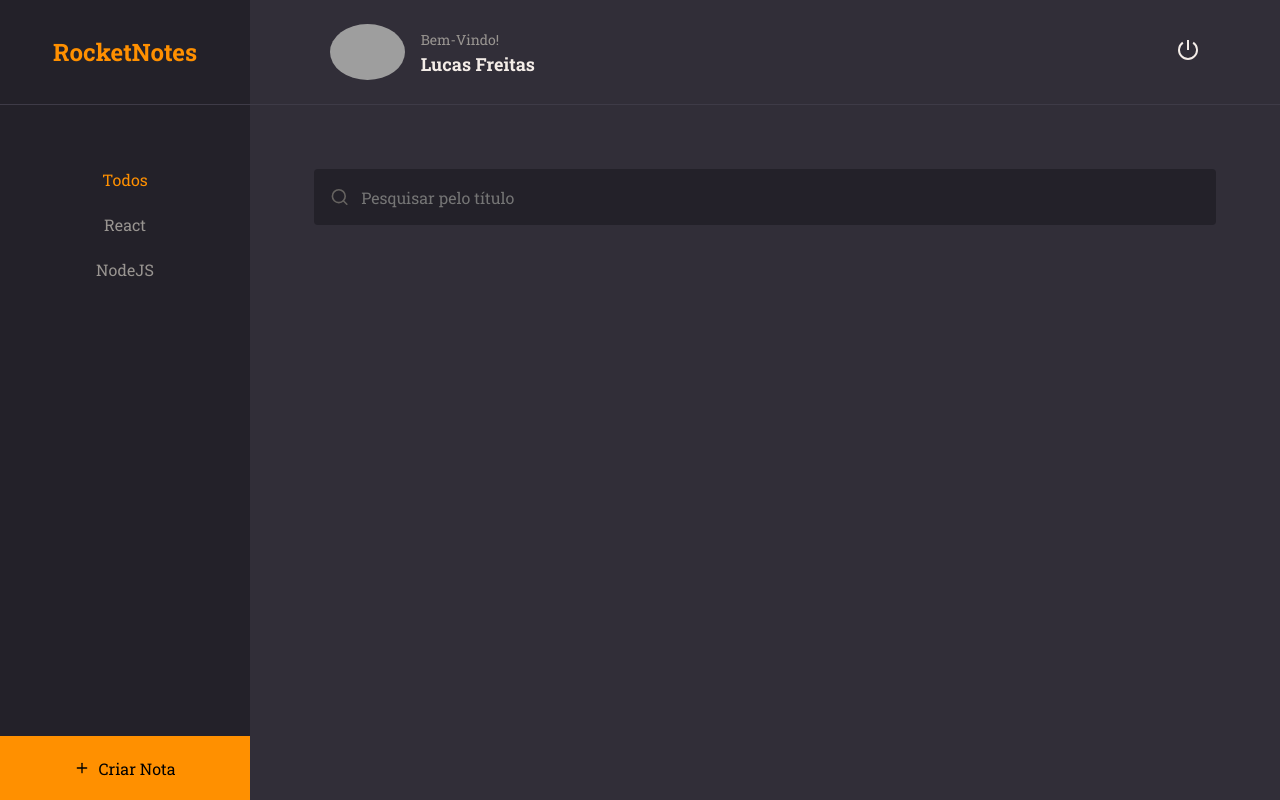
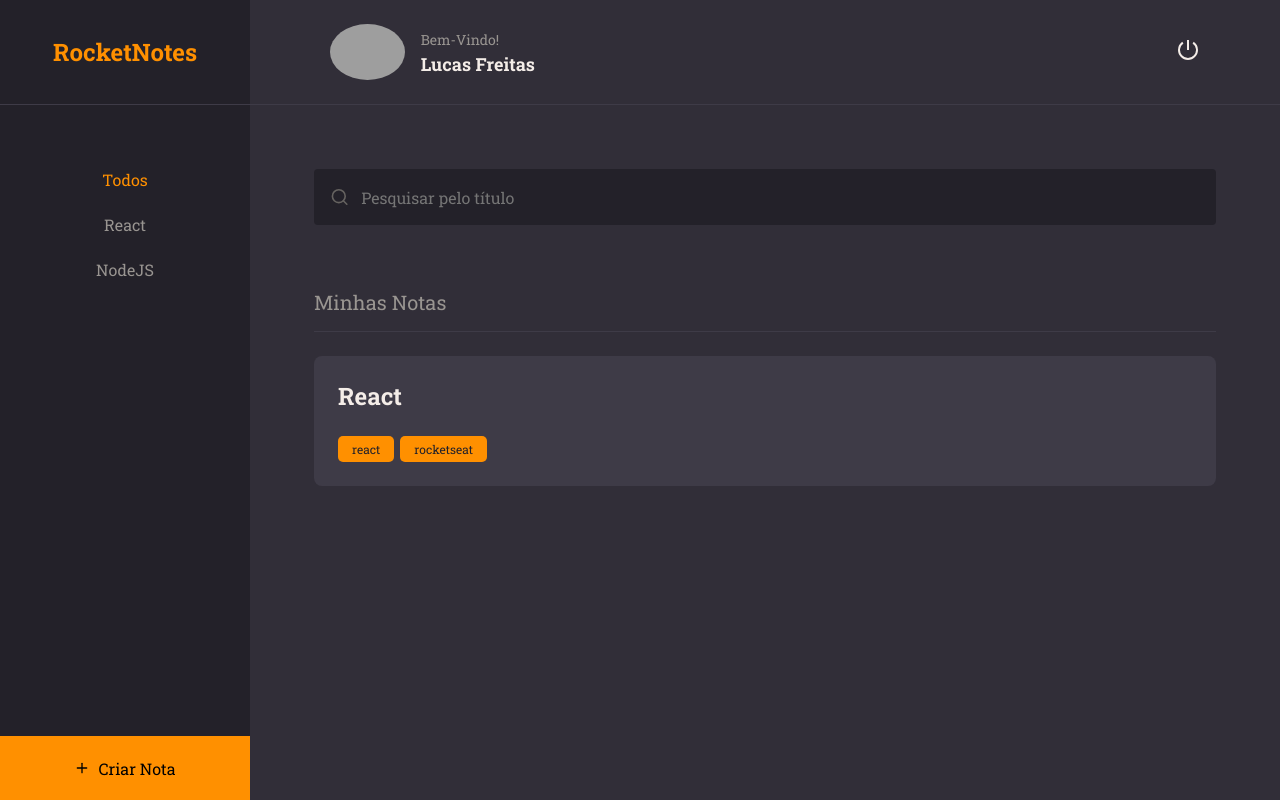
Before and after one commit to lucasfreittas/notes-front, a React (Vite) app in the folder RocketNotes/: page / in a window 1280 px wide. Built offline with nearby package versions, Linux system fonts and the light colour scheme; grey boxes are pictures that could not be loaded.

Commit message:
Home Page Ok

```diff
--- /dev/null
+++ b/RocketNotes/src/components/Note/index.jsx
@@ -0,0 +1,20 @@
+import { Container } from './styles';
+import { Tag } from '../Tag'
+
+export function Note({data, ...rest}){
+    return(
+        <Container {...rest}>
+            <h1>{data.title}</h1>
+
+            {
+                data.tags &&
+                <footer>
+                    {
+                        data.tags.map( tag => <Tag id={tag.name} title={tag.name} />)
+                    }
+                </footer>
+            }
+
+        </Container>
+    )
+}
--- /dev/null
+++ b/RocketNotes/src/components/Note/styles.js
@@ -0,0 +1,26 @@
+import styled from 'styled-components';
+
+export const Container = styled.button`
+    width: 100%;
+    background-color: ${({theme}) => theme.COLORS.BACKGROUND_700};
+
+    border: none;
+    border-radius: 8px;
+
+    padding: 24px;
+    margin-bottom: 16px;
+
+    > h1 {
+        flex: 1;
+        text-align: left;
+        font-weight: 700;
+        font-size: 24px;
+        color: ${({theme}) => theme.COLORS.WHITE};
+    }
+
+    > footer {
+        width: 100%;
+        display: flex;
+        margin-top: 24px;
+    }
+`;
--- a/RocketNotes/src/components/Tag/index.jsx
+++ b/RocketNotes/src/components/Tag/index.jsx
@@ -1,8 +1,8 @@
 import { Container } from './styles';
 
-export function Tag({title}){
+export function Tag({title, ...rest}){
     return(
-    <Container>
+    <Container {...rest}>
         {title}
     </Container>
     )
--- a/RocketNotes/src/pages/Home/index.jsx
+++ b/RocketNotes/src/pages/Home/index.jsx
@@ -5,6 +5,8 @@
 import { Header } from '../../components/Header';
 import { ButtonText } from '../../components/ButtonText';
 import { Input } from '../../components/Input';
+import { Section } from '../../components/Section';
+import { Note } from '../../components/Note';
 
 export function Home(){
     return(
@@ -27,7 +29,16 @@
             </Search>
 
             <Content>
-
+                <Section title='Minhas Notas'>
+                    <Note data={{
+                        title: 'React',
+                        tags:[
+                            {id: '1', name: 'react'},
+                            {id: '2', name:'rocketseat'}
+                        ]
+                    }}
+                    />
+                </Section>
             </Content>
 
             <NewNote>
--- a/RocketNotes/src/pages/Home/styles.js
+++ b/RocketNotes/src/pages/Home/styles.js
@@ -55,6 +55,8 @@
 
 export const Content  = styled.div`
     grid-area: content;
+    padding: 0 64px;
+    overflow-y: auto;
 
 `;
 
```
